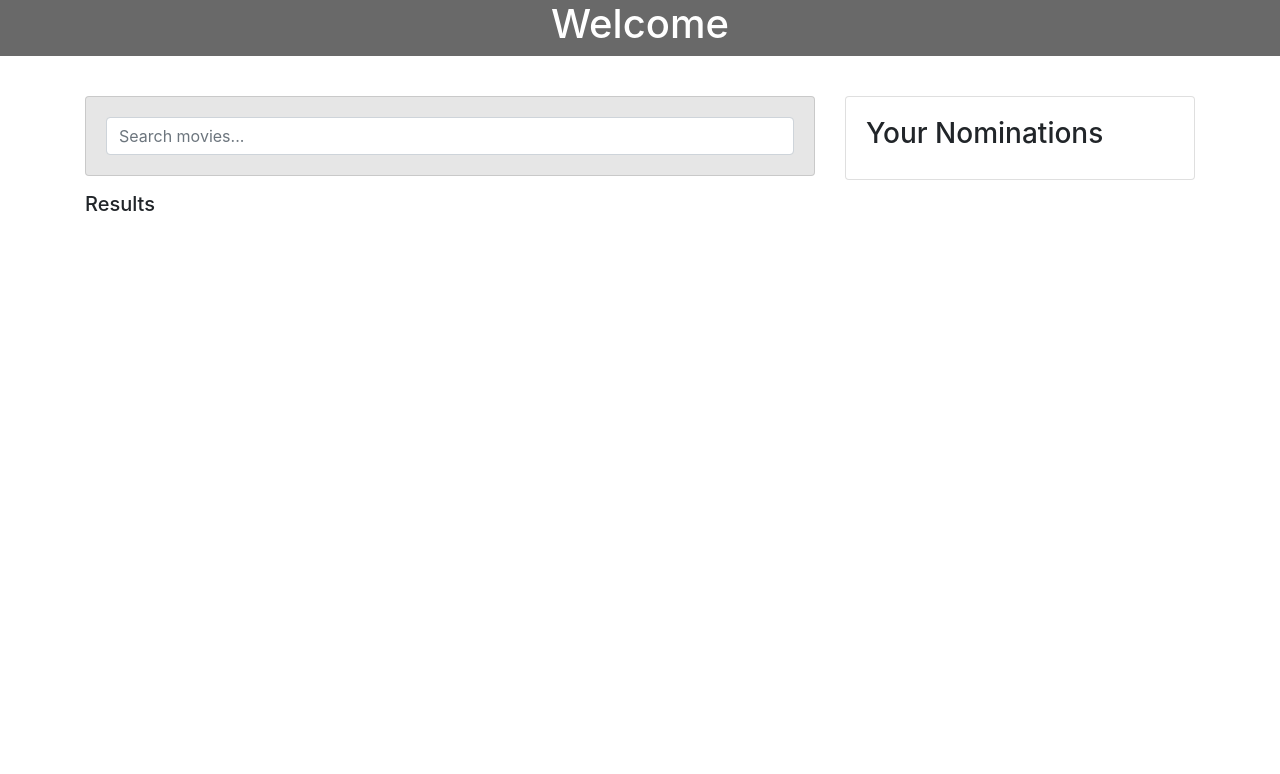
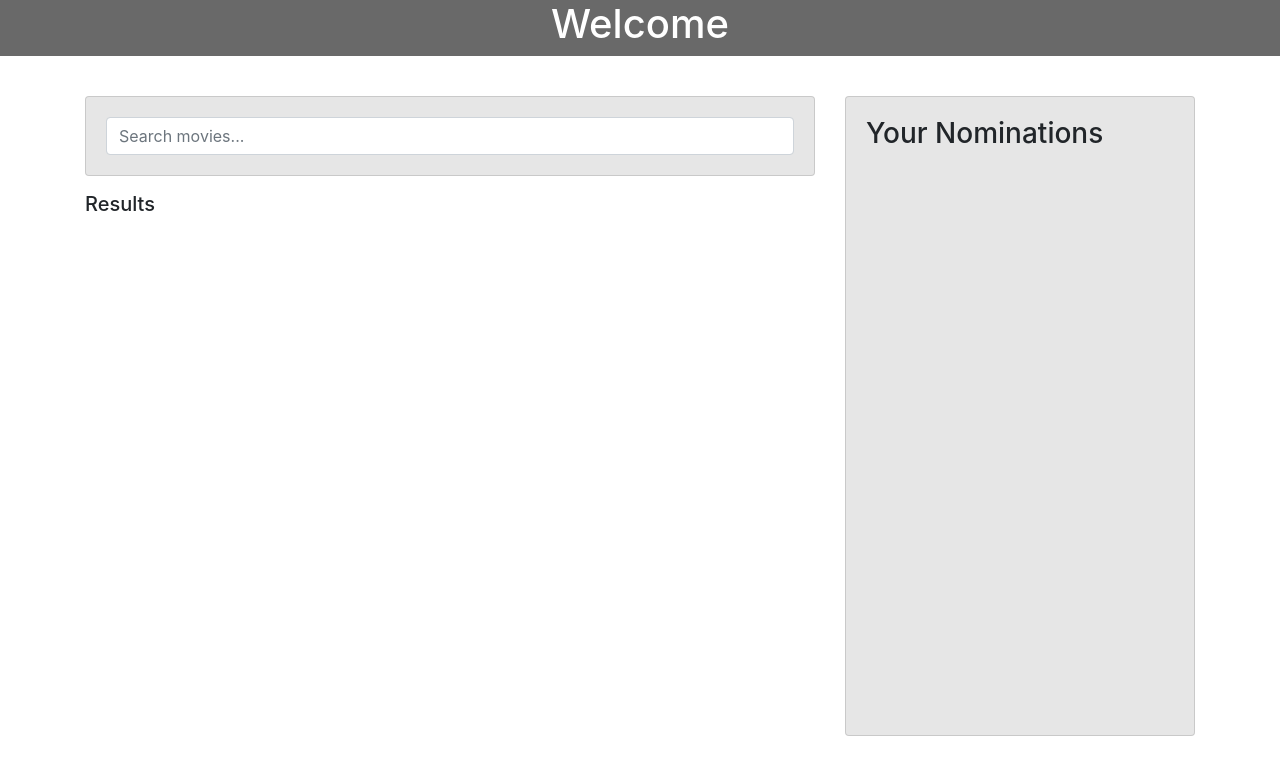
Before and after one commit to ayushaupreti/the-shoppies, a React (Create React App) app: page / in a window 1280 px wide. Shown: the top 774 px of the page. Built offline with nearby package versions, Linux system fonts and the light colour scheme.

Commit message:
fixed nominations container size

```diff
--- a/src/components/Nominations.js
+++ b/src/components/Nominations.js
@@ -3,7 +3,7 @@ import "./style.css";
 
 export default function Nominations() {
     return (
-        <div className="card cardsh-100">
+        <div className="card nomination-card">
             <div class="card-body">
                 <h3>Your Nominations</h3>
             </div>
--- a/src/components/Results.js
+++ b/src/components/Results.js
@@ -31,10 +31,12 @@ export default function Results() {
                         //     </div>
                         // </div>
                         <li className="list-group-item d-flex justify-content-between align-items-center">
-                            <div className="d-flex w-100">
+                            <div className=" row d-flex w-100">
                                 <h5 className="mb-1">{movie["Title"]}</h5>
                             </div>
-                            <small>{movie["Year"]}</small>
+                            <div className=" row d-flex w-100">
+                                <small>{movie["Year"]}</small>
+                            </div>
                             <button type="button" className="btn btn-secondary">Nominate</button>
                         </li>
                     )
--- a/src/components/style.css
+++ b/src/components/style.css
@@ -18,6 +18,11 @@
     text-align: center;
   }
 
+.nomination-card {
+    background-color: rgb(230, 230, 230);
+    min-height: 80vh;
+}
+
 .cards {
     background-color: rgb(230, 230, 230);
 }
--- a/src/store/reducers/MoviesReducer.js
+++ b/src/store/reducers/MoviesReducer.js
@@ -5,7 +5,8 @@ import produce from 'immer';
 const defaultMovieState = {
     list: [],
     loading: false,
-    error: ""
+    error: "",
+    nominated: false
 }
 
 const omdb = (state = defaultMovieState, action) => {
```
Also changed, not shown: 1 other file (tests, documents, lock files or other folders).
